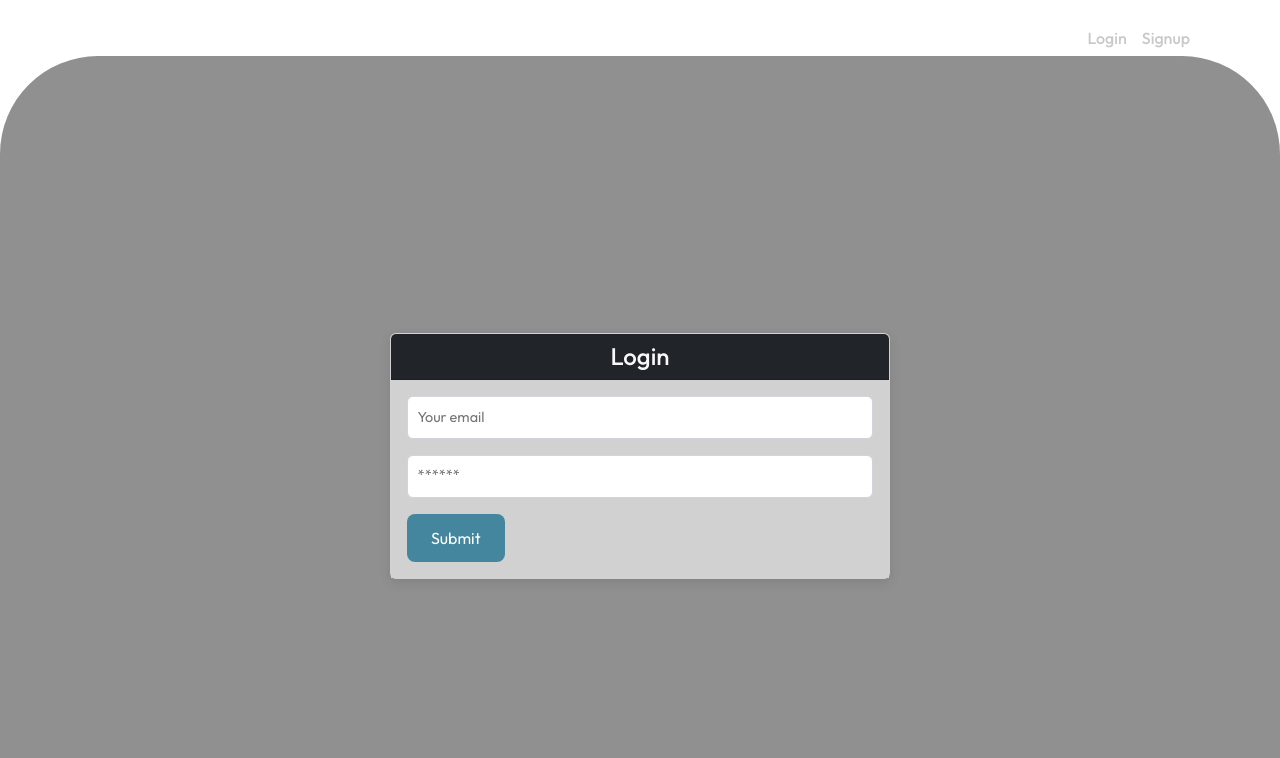
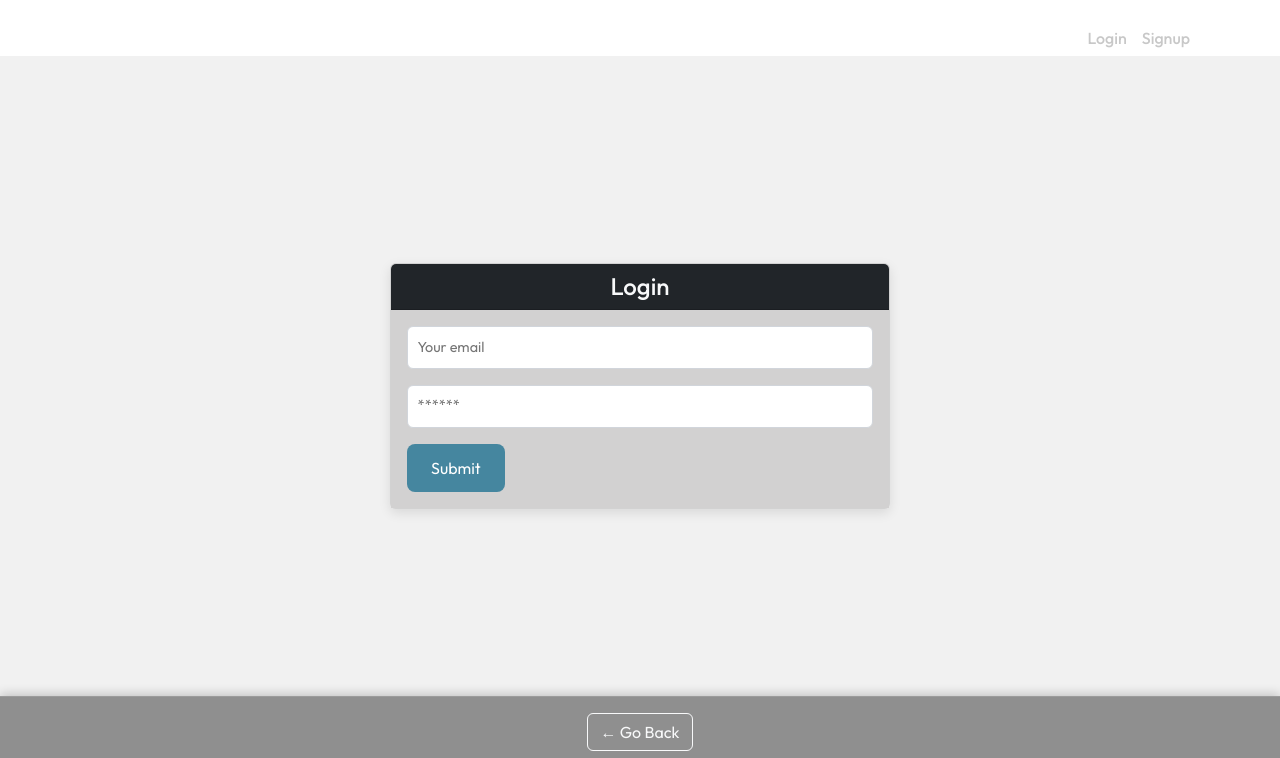
Before and after one commit to smoenter/Binge-Buddies-, a React (Vite) app in the folder client/: page /login in a window 1280 px wide. Shown: the top 758 px of the page. Built offline with nearby package versions, Linux system fonts and the light colour scheme; a web font is replaced by a local one.

Commit message:
changed login and signup bg

```diff
--- a/client/src/pages/Login.tsx
+++ b/client/src/pages/Login.tsx
@@ -60,7 +60,9 @@ const Login = () => {
   };
 
   return (
-    <main className="custom-bg-container">
+    <main
+    className="custom-bg-container"
+    >
       <div className="col-12 col-lg-10">
         <div className="card">
           <h4 className="card-header bg-dark text-light p-2">Login</h4>
--- a/client/src/pages/css/Login.css
+++ b/client/src/pages/css/Login.css
@@ -12,17 +12,18 @@ main {
 
 /* LOGIN AND SIGNUP BACKGROUND */
 .custom-bg-container {
-min-height: 100vh;  /* make sure it fills the full screen height */
-background-color: #909090;  /* change this to any color you like */
+min-height: 80vh;  /* make sure it fills the full screen height */
+
+background-color: #e8e8e896;  /* change this to any color you like */
 /* background-image: url('../../assets/confetti.png'); */
-background-size: 400px 400px;;
+background-size: 200px 200px;
 background-position: center;
 background-repeat: repeat;
 display: flex;
 align-items: center;
 justify-content: center;
-padding: 2rem;
-border-radius: 98px;
+/* padding: 0; */
+/* border-radius: 98px; */
 }
 
 
```
